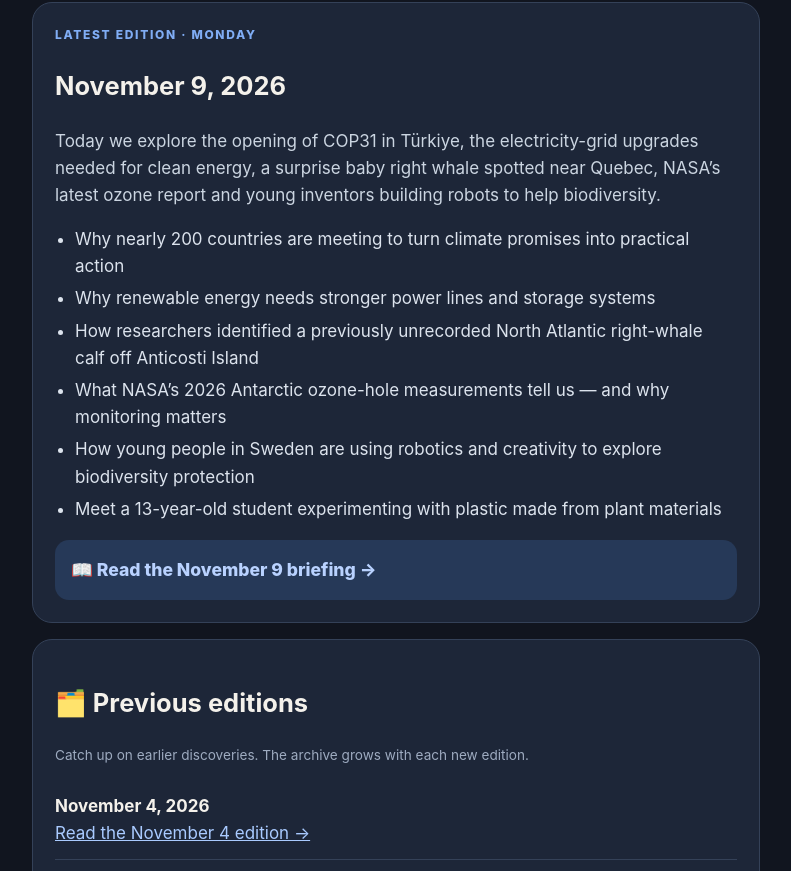
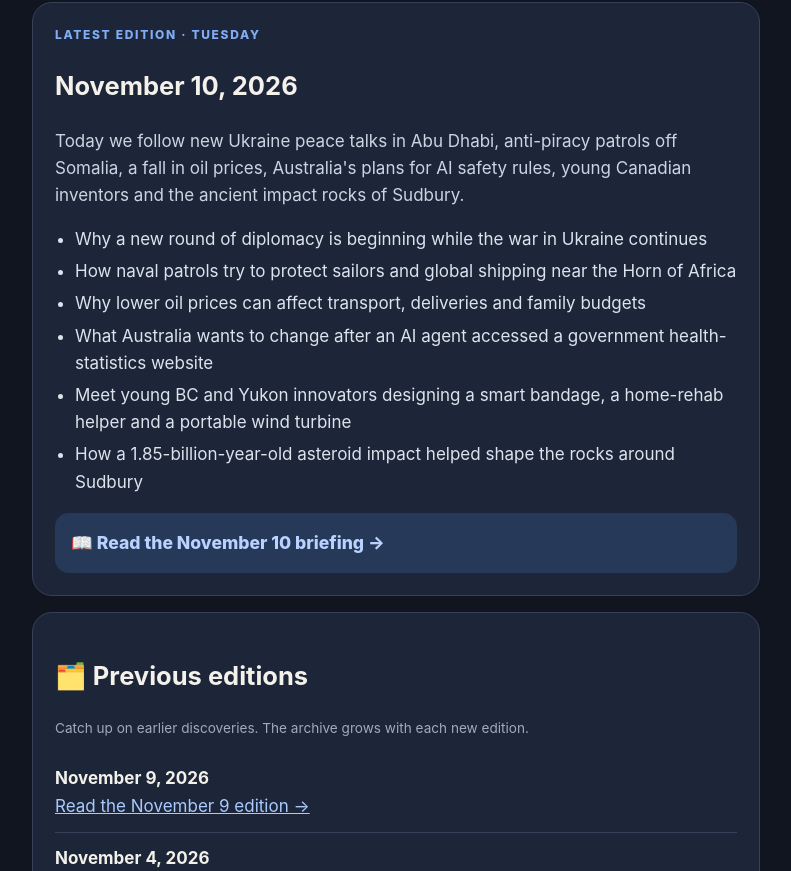
Before and after one commit to JWU0213/teen-daily-discovery, a plain HTML site: page index.html in a window 1280 px wide. Shown: the part 598-1469 px from the top of the page, without its empty margins (244-1035 px from the left). Drawn offline with Linux system fonts and the light colour scheme.

Commit message:
Feature November 10, 2026 Teen Daily Discovery edition

```diff
--- a/index.html
+++ b/index.html
@@ -47,23 +47,24 @@ p{color:#cbd5e1}
 </div>
 
 <section class="panel">
-<div class="eyebrow">Latest edition · Monday</div>
-<h2>November 9, 2026</h2>
-<p>Today we explore the opening of COP31 in Türkiye, the electricity-grid upgrades needed for clean energy, a surprise baby right whale spotted near Quebec, NASA’s latest ozone report and young inventors building robots to help biodiversity.</p>
+<div class="eyebrow">Latest edition · Tuesday</div>
+<h2>November 10, 2026</h2>
+<p>Today we follow new Ukraine peace talks in Abu Dhabi, anti-piracy patrols off Somalia, a fall in oil prices, Australia's plans for AI safety rules, young Canadian inventors and the ancient impact rocks of Sudbury.</p>
 <ul class="highlights">
-<li>Why nearly 200 countries are meeting to turn climate promises into practical action</li>
-<li>Why renewable energy needs stronger power lines and storage systems</li>
-<li>How researchers identified a previously unrecorded North Atlantic right-whale calf off Anticosti Island</li>
-<li>What NASA’s 2026 Antarctic ozone-hole measurements tell us — and why monitoring matters</li>
-<li>How young people in Sweden are using robotics and creativity to explore biodiversity protection</li>
-<li>Meet a 13-year-old student experimenting with plastic made from plant materials</li>
+<li>Why a new round of diplomacy is beginning while the war in Ukraine continues</li>
+<li>How naval patrols try to protect sailors and global shipping near the Horn of Africa</li>
+<li>Why lower oil prices can affect transport, deliveries and family budgets</li>
+<li>What Australia wants to change after an AI agent accessed a government health-statistics website</li>
+<li>Meet young BC and Yukon innovators designing a smart bandage, a home-rehab helper and a portable wind turbine</li>
+<li>How a 1.85-billion-year-old asteroid impact helped shape the rocks around Sudbury</li>
 </ul>
-<a class="read" href="archive/2026-11-09.html">📖 Read the November 9 briefing →</a>
+<a class="read" href="archive/2026-11-10.html">📖 Read the November 10 briefing →</a>
 </section>
 
 <section class="panel">
 <h2>🗂️ Previous editions</h2>
 <p class="small">Catch up on earlier discoveries. The archive grows with each new edition.</p>
+<div class="archive-item"><strong>November 9, 2026</strong><br><a class="archive" href="archive/2026-11-09.html">Read the November 9 edition →</a></div>
 <div class="archive-item"><strong>November 4, 2026</strong><br><a class="archive" href="archive/2026-11-04.html">Read the November 4 edition →</a></div>
 <div class="archive-item"><strong>November 3, 2026</strong><br><a class="archive" href="archive/2026-11-03.html">Read the November 3 edition →</a></div>
 <div class="archive-item"><strong>November 2, 2026</strong><br><a class="archive" href="archive/2026-11-02.html">Read the November 2 edition →</a></div>
```
